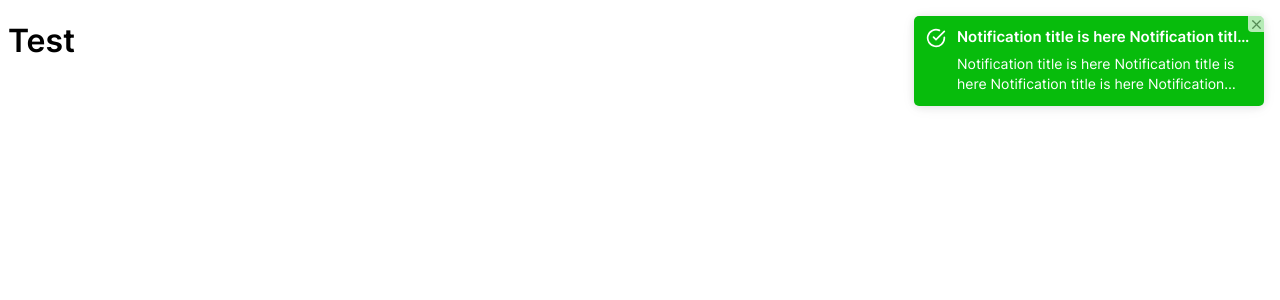
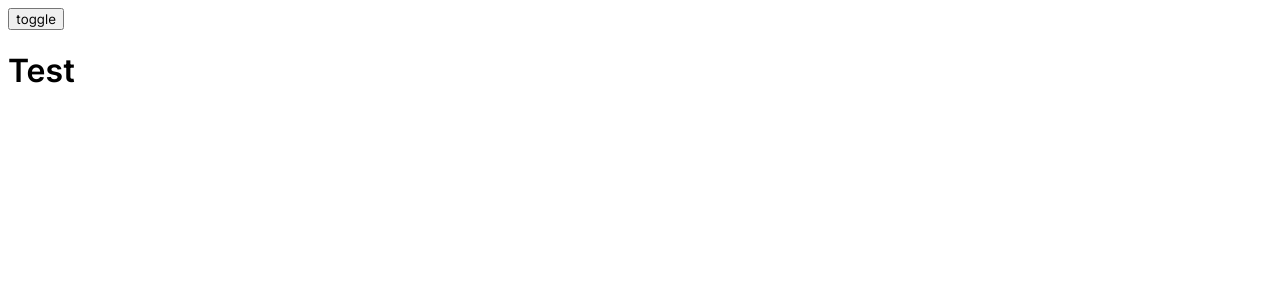
Before and after one commit to avrcoelho/react-hook-notification, a React (Create React App) app: page / in a window 1280 px wide. Shown: the top 300 px of the page. Built offline with nearby package versions, Linux system fonts and the light colour scheme.

Commit message:
feat: slide, fade and bounce animations

```diff
--- a/package.json
+++ b/package.json
@@ -40,6 +40,7 @@
   },
   "dependencies": {
     "@stitches/react": "^1.2.6",
+    "framer-motion": "^5.6.0",
     "react": "^17.0.2",
     "react-dom": "^17.0.2",
     "react-icons": "^4.3.1",
--- a/src/presentation/components/Notification/index.tsx
+++ b/src/presentation/components/Notification/index.tsx
@@ -1,4 +1,5 @@
 import { FiX } from 'react-icons/fi';
+import { AnimatePresence, useCycle } from 'framer-motion';
 
 import { NotificationProps } from '@/presentation/types/Notification';
 import { NotificationDefaultProps } from '@/presentation/constants/NotificationDefaultProps';
@@ -8,6 +9,24 @@ import {
   colorsIconButtonClose,
 } from '@/presentation/constants/colorsIcon';
 import { Icon } from '../Icon';
+
+// blur
+// initial={{ opacity: 0 }}
+// animate={{ opacity: 1 }}
+// exit={{ opacity: 0 }}
+// transition={{ type: 'spring', bounce: 0 }}
+
+// bounce
+// initial={{ right: -380 }}
+// animate={{ right: 16 }}
+// exit={{ right: -380 }}
+// transition={{ type: 'spring', bounce: 0.6, duration: 0.4 }}
+
+// slide
+// initial={{ right: -380 }}
+// animate={{ right: 16 }}
+// exit={{ right: -380 }}
+// transition={{ type: 'spring', bounce: 0 }}
 
 import {
   Container,
@@ -33,8 +52,24 @@ export const Notification = ({
   const themeSelected: ContainerTheme = `${type}-${theme}`;
   const colorTheme = `${type}-${theme}` as IconTheme;
 
+  const [isVisible, onCycle] = useCycle(false, true);
+
   return (
-    <Container theme={themeSelected} role={type}>
+    <>
+      <button type="button" onClick={() => onCycle()}>
+        toggle
+      </button>
+      <AnimatePresence>
+        {isVisible && (
+          <Container
+            theme={themeSelected}
+            role={type}
+            key="child"
+            initial={{ opacity: 0 }}
+            animate={{ opacity: 1 }}
+            exit={{ opacity: 0 }}
+            transition={{ type: 'spring', bounce: 0 }}
+          >
             {withIcon && (
               <IconContainer>
                 <Icon type={type} size={20} color={colorsIcon[colorTheme]} />
@@ -42,19 +77,32 @@ export const Notification = ({
             )}
 
             {showButtonClose && (
-        <ButtonClose type="button" theme={theme}>
-          <FiX type={type} size={15} color={colorsIconButtonClose[theme]} />
+              <ButtonClose
+                type="button"
+                theme={theme}
+                onClick={() => onCycle()}
+              >
+                <FiX
+                  type={type}
+                  size={15}
+                  color={colorsIconButtonClose[theme]}
+                />
               </ButtonClose>
             )}
 
             <TextContainer withIcon={withIcon ? 'true' : 'false'}>
-        <Title>Notification title is here Notification title is here</Title>
+              <Title>
+                Notification title is here Notification title is here
+              </Title>
               <Text>
-          Notification title is here Notification title is here Notification
-          title is here Notification title is here Notification title is here
-          Notification title is here
+                Notification title is here Notification title is here
+                Notification title is here Notification title is here
+                Notification title is here Notification title is here
               </Text>
             </TextContainer>
           </Container>
+        )}
+      </AnimatePresence>
+    </>
   );
 };
--- a/src/presentation/components/Notification/styles.ts
+++ b/src/presentation/components/Notification/styles.ts
@@ -1,4 +1,5 @@
 import { createStitches } from '@stitches/react';
+import { motion } from 'framer-motion';
 
 const { styled } = createStitches({
   media: {
@@ -16,7 +17,7 @@ const themeDark = {
   backgroundColor: 'var(--rhn-color-dark)',
 };
 
-export const Container = styled('div', {
+export const Container = styled(motion.div, {
   position: 'fixed',
   top: '16px',
   right: '16px',
```
Also changed, not shown: 1 other file (tests, documents, lock files or other folders). Lines whose indentation alone changed are shown as unchanged.
